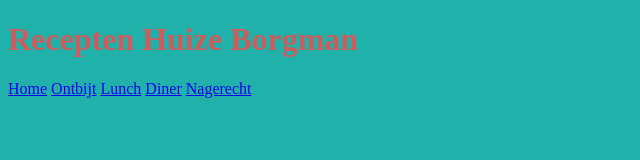
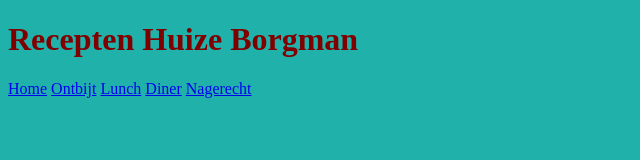
Before and after one commit to Coffee119/coffee119.github.io, a plain HTML site: page index.html in a window 1280 px wide. Shown: the whole page, without its empty margins (0-640 px from the left). Drawn offline with Linux system fonts and the light colour scheme.

Commit message:
Update styles.css

```diff
--- a/css/styles.css
+++ b/css/styles.css
@@ -2,7 +2,7 @@ body {
     background-color: lightseagreen;
   }
   h1 {
-    color: indianred;
+    color: maroon;
   }
   h2 {
     color: rgb(145, 145, 202);
```
